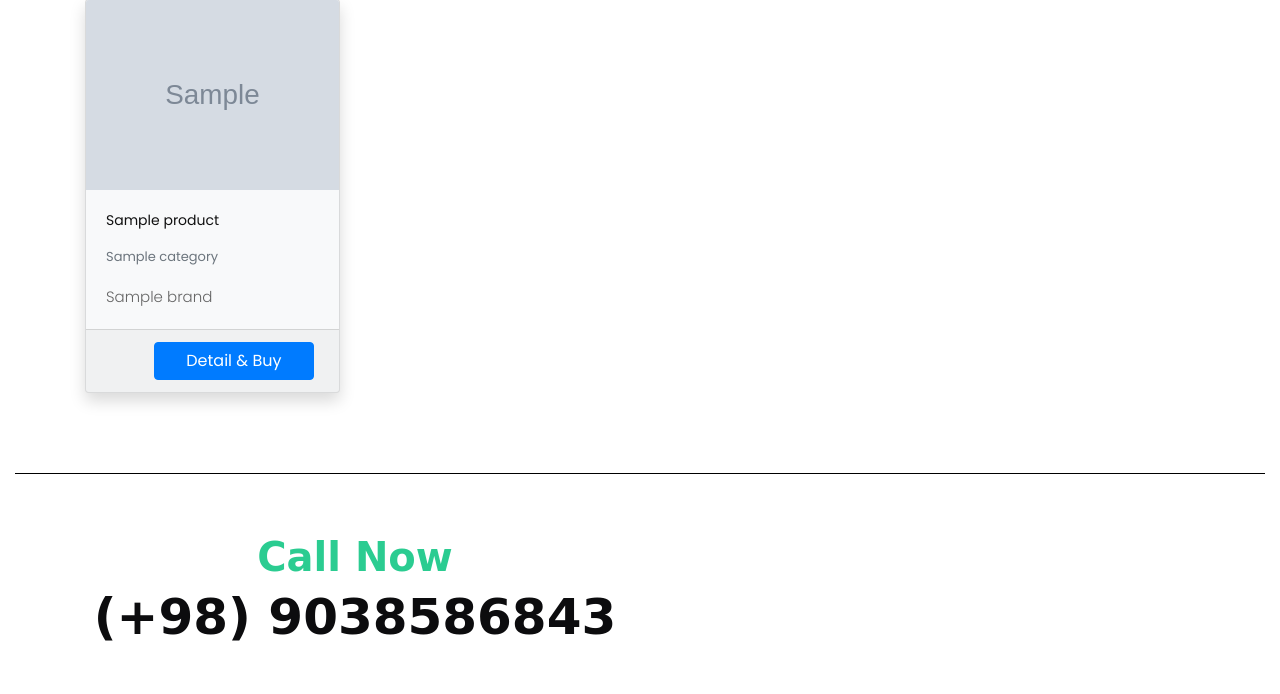
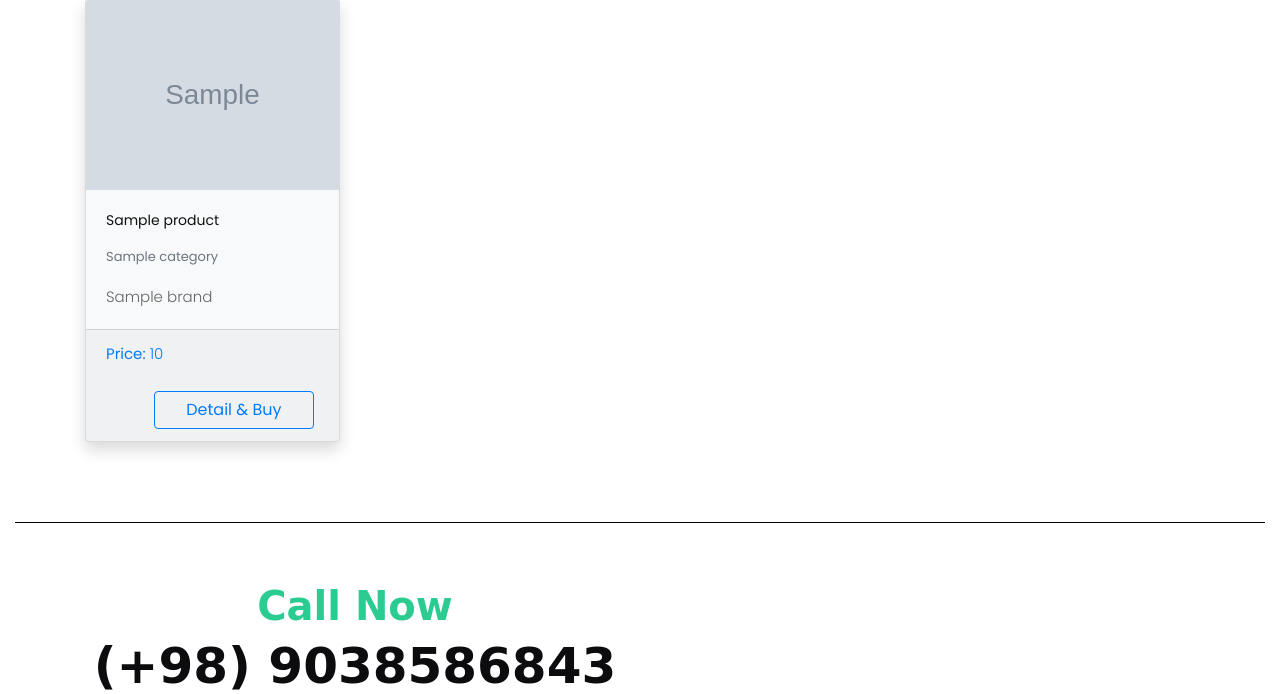
Before and after one commit to Ayazadeh/online_shop, a Django app: page /product/ in a window 1280 px wide. Shown: the part 209-903 px from the top of the page. Run offline with Django 3.2, Linux system fonts and the light colour scheme; tables that the repository leaves empty hold one stand-in row (values such as "Sample post"); grey boxes marked "Sample" are stand-in pictures; parts of the project's set-up code (start-up, migrations or seed data) failed here and were passed over; some libraries are stand-ins or nearby versions; some web fonts are replaced.

Commit message:
modified price and button

```diff
--- a/templates/product/product.html
+++ b/templates/product/product.html
@@ -18,8 +18,10 @@
                             <p class="card-text">{{ product.brand.brand_name }}</p>
                         </div>
                         <div class="card-footer text-muted">
-                            {{ product.price.price }}
-                            <a href="{% url 'product:product_detail' product.id %}" class="btn btn-primary ml-5 w-75">Detail & Buy</a>
+                            <p class="text-primary"><b>Price:</b> {{ product.price }}</p>
+                            <br>
+                            <a href="{% url 'product:product_detail' product.id %}"
+                               class="btn btn-outline-primary ml-5 w-75">Detail & Buy</a>
                         </div>
                     </div>
                 </div>
```
